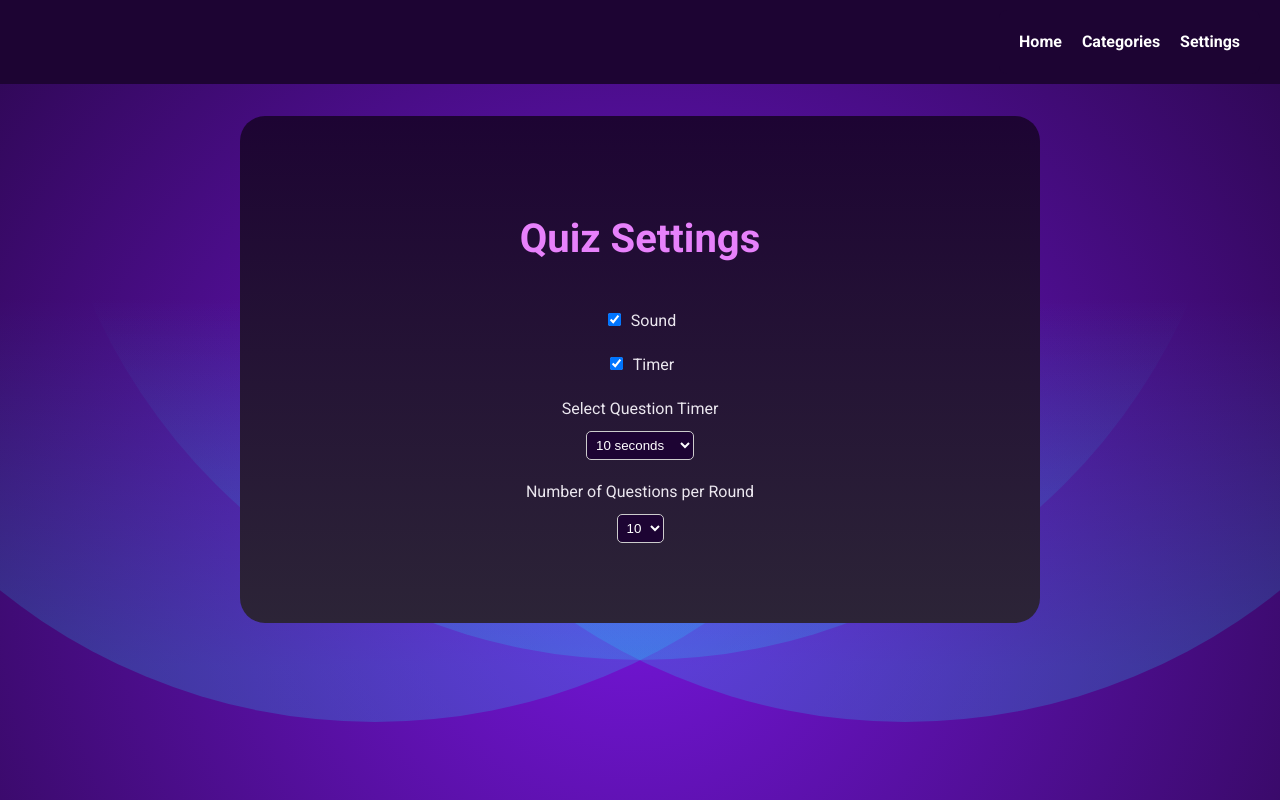
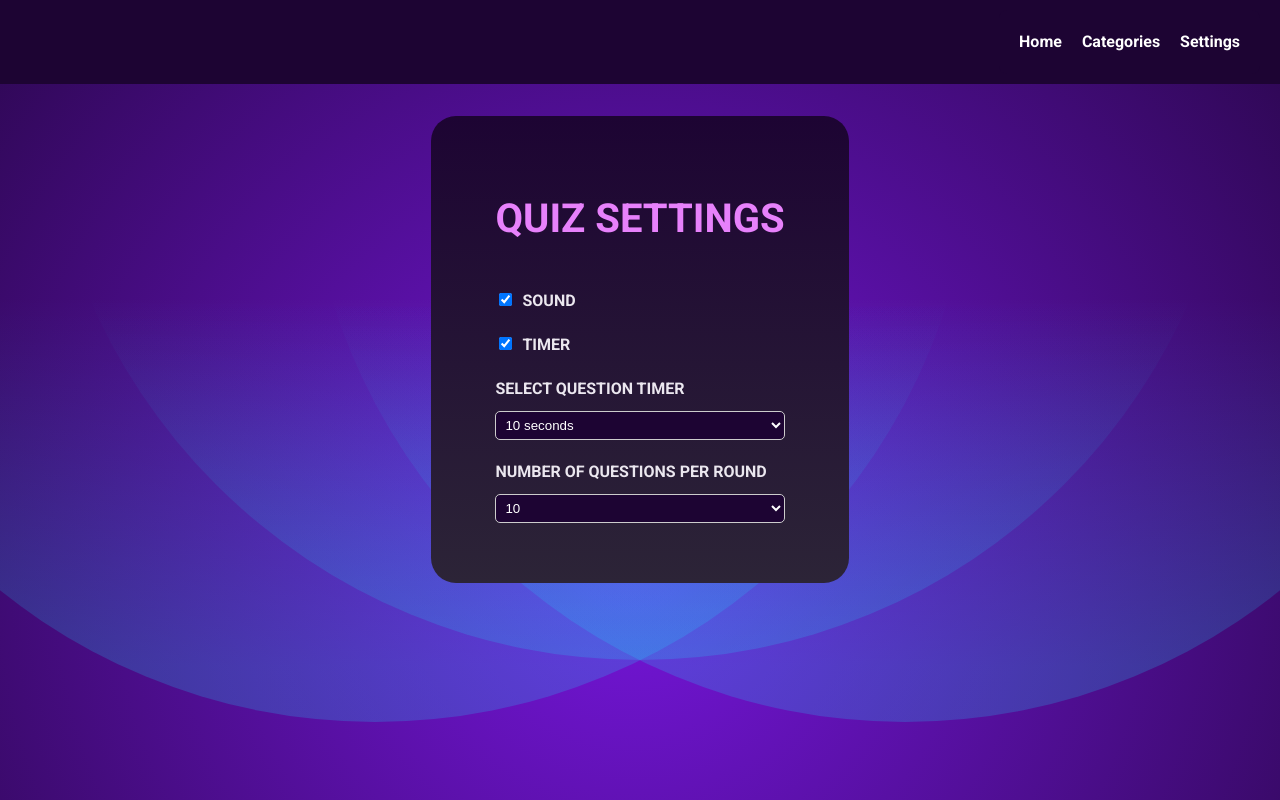
Before and after one commit to ms-tech-geek/quiz-app, a React (Vite) app: page /settings in a window 1280 px wide. Built offline with nearby package versions, Linux system fonts and the light colour scheme.

Commit message:
clean up styling for setting component

```diff
--- a/src/components/Settings/Settings.css
+++ b/src/components/Settings/Settings.css
@@ -1,10 +1,9 @@
 .settings-container {
-  font-family: 'Roboto', sans-serif;
+  font-family: 'Roboto';
   color: #ebe7ef;
-  text-align: center;
-  padding: 60px 20px;
+  padding: 2.5rem 4rem;
   background: linear-gradient(180deg, #1d0433 0%, #2c2437 100%);
-  max-width: 50rem;
+  max-width: fit-content;
   margin: auto;
   border-radius: 25px;
 }
@@ -13,6 +12,8 @@
   font-size: 2.5em;
   margin-bottom: 40px;
   color: #e781fb;
+  text-transform: uppercase;
+  font-weight: 800;
 }
 
 .setting {
@@ -22,6 +23,12 @@
 .setting label {
   display: block;
   margin-bottom: 10px;
+  text-transform: uppercase;
+  font-weight: 800;
+}
+
+.setting select {
+  width: 100%;
 }
 
 .setting select,
```
